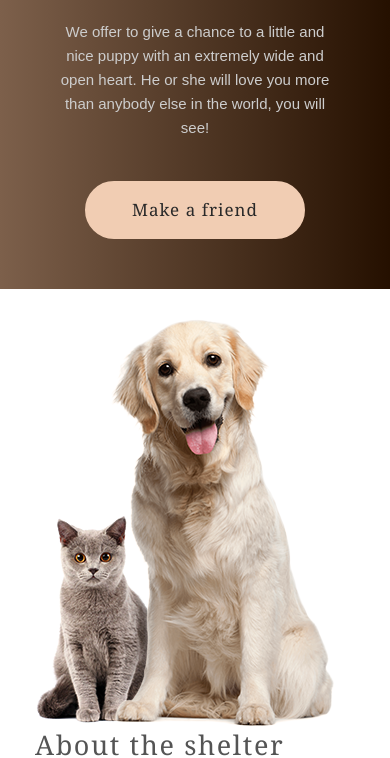
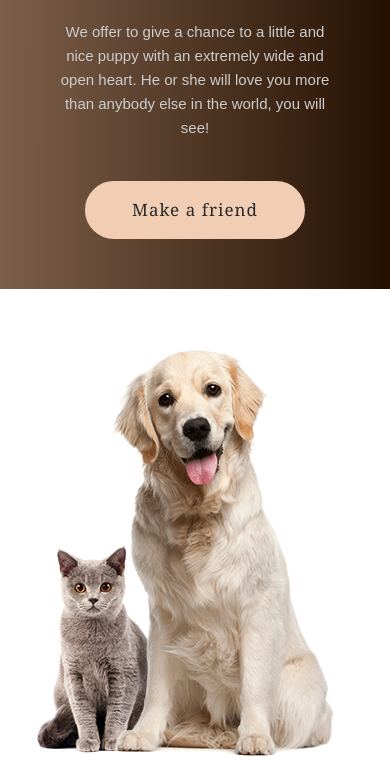
Before and after one commit to KaterinaYurkevich/pet-shelter, a plain HTML site: page index.html in a window 390 px wide. Shown: the part 369-1127 px from the top of the page. Drawn offline with Linux system fonts and the light colour scheme.

Commit message:
Add files via upload

```diff
--- a/css/style.css
+++ b/css/style.css
@@ -489,6 +489,12 @@ footer a {
     }
 }
 
+@media (max-width: 700px) {
+    .box-about-shelter {
+        margin-top: 30px;
+    }
+}
+
 @media (max-width: 660px) {
     .container {
         max-width: 93%;
```
